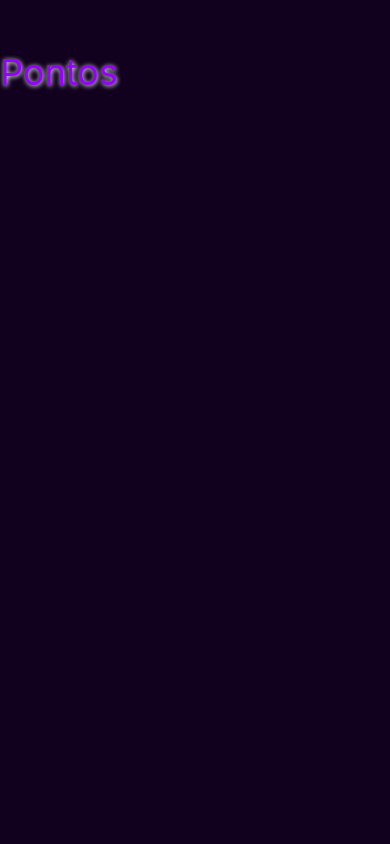
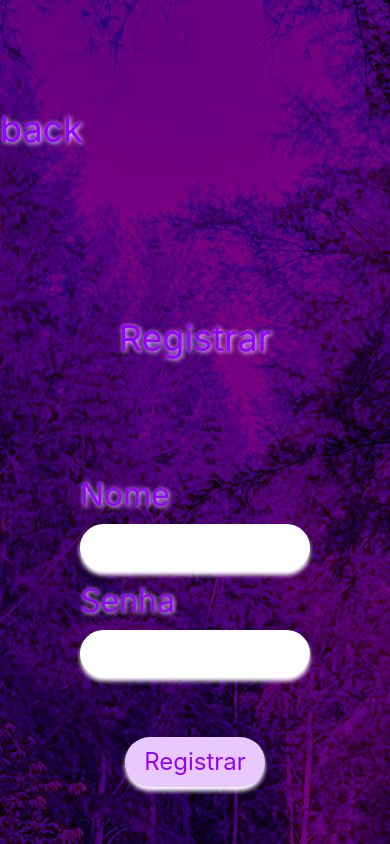
Before and after one commit to JulioSoUtfpr/Caminhada, a React Native app: screen /Register in a window 390 px wide. Before the commit this address had no page. Shown: the top 844 px of the page. Built offline with nearby package versions, Linux system fonts and the light colour scheme.

Commit message:
aorrige telas

```diff
--- a/App.js
+++ b/App.js
@@ -4,6 +4,8 @@ import LoginScreen from "./src/login/LoginScreen";
 import RegisterScreen from "./src/register/RegisterScreen";
 import PointsScreen from "./src/points/PointsScreen";
 import React from "react";
+import ConfigurationScreen from "./src/configuration/ConfigurationScreen";
+import MapScreen from "./src/map/MapScreen";
 
 const Stack = createNativeStackNavigator();
 
@@ -23,9 +25,11 @@ export default function App() {
           header: () => {},
         }}
       >
+        <Stack.Screen name="Login" component={LoginScreen} />
+        <Stack.Screen name="Register" component={RegisterScreen} />
+        <Stack.Screen name="Map" component={MapScreen} />
         <Stack.Screen name="Points" component={PointsScreen} />
-        <Stack.Screen name="Registrar" component={RegisterScreen} />
-        <Stack.Screen name="Login" component={LoginScreen} />
+        <Stack.Screen name="Configuration" component={ConfigurationScreen} />
       </Stack.Navigator>
     </NavigationContainer>
   );
--- a/db.json
+++ b/db.json
@@ -1,5 +1,5 @@
 {
-  "user": [
+  "users": [
     { "id": 1, "name": "user 1", "password": "123", "points": 10 },
     { "id": 2, "name": "user 2", "password": "123", "points": 20 }
   ]
--- a/src/configuration/ConfigurationScreen.js
+++ b/src/configuration/ConfigurationScreen.js
@@ -9,21 +9,17 @@ import {
 } from "react-native";
 
 const ConfigurationScreen = ({ navigation }) => {
-  const [name, setName] = useState("");
-  const [password, setPassword] = useState("");
-
   const handleLogout = () => {
-    console.log("Name:", name);
-    console.log("Password:", password);
+    navigation.navigate("Login");
   };
   const handleClear = () => {
-    console.log("register:");
+    console.log("clear");
   };
 
   const cover = require("../../assets/cover.jpg");
 
   return (
-    <ImageBackground source={cover} resizeMode="cover" style={styles.image}>
+    <View>
       <Text style={[styles.title]}>Configurações</Text>
       <View style={[styles.textBox]}>
         <View>
@@ -43,7 +39,7 @@ const ConfigurationScreen = ({ navigation }) => {
           </TouchableOpacity>
         </View>
       </View>
-    </ImageBackground>
+    </View>
   );
 };
 
@@ -74,7 +70,7 @@ const styles = StyleSheet.create({
     alignItems: "center",
     justifyContent: "center",
     borderRadius: 30,
-    width: 140,
+    width: 300,
     height: 50,
     marginTop: 50,
   },
--- a/src/firebaseConfig.js
+++ b/src/firebaseConfig.js
@@ -16,4 +16,4 @@ if (!firebase.apps.length) {
   firebase.initializeApp(firebaseConfig);
 }
 
-export default firebase;
+const db = firebase.firestore();
--- a/src/login/LoginScreen.js
+++ b/src/login/LoginScreen.js
@@ -1,4 +1,4 @@
-import React, { useState } from "react";
+import React, { useEffect, useState } from "react";
 import {
   View,
   Text,
@@ -7,17 +7,31 @@ import {
   TouchableOpacity,
   ImageBackground,
 } from "react-native";
+// import db from "../firebaseConfig";
 
 const LoginScreen = ({ navigation }) => {
   const [name, setName] = useState("");
   const [password, setPassword] = useState("");
 
+  // useEffect(() => {
+  //   function getData() {
+  //     db.collection("users")
+  //       .get()
+  //       .then((querySnapshot) => {
+  //         querySnapshot.forEach((doc) => {
+  //           console.log(`${doc.id} => ${doc.data()}`);
+  //         });
+  //       });
+  //   }
+
+  //   getData();
+  // }, []);
+
   const handleLogin = () => {
-    console.log("Name:", name);
-    console.log("Password:", password);
+    navigation.navigate("Map");
   };
   const handleRegister = () => {
-    console.log("register:");
+    navigation.navigate("Register");
   };
 
   const cover = require("../../assets/cover.jpg");
--- a/src/map/mapScreen.js
+++ b/src/map/mapScreen.js
@@ -6,51 +6,49 @@ import {
   StyleSheet,
   TouchableOpacity,
   ImageBackground,
+  Image,
 } from "react-native";
 
-const mapScreen = ({ navigation }) => {
-  const [name, setName] = useState("");
-  const [password, setPassword] = useState("");
-
+const MapScreen = ({ navigation }) => {
   const handlePoints = () => {
-    console.log("Name:", name);
-    console.log("Password:", password);
+    navigation.navigate("Points");
   };
   const handleConfig = () => {
-    console.log("register:");
+    navigation.navigate("Configuration");
   };
 
   const cover = require("../../assets/cover.jpg");
 
   return (
-    <ImageBackground source={cover} resizeMode="cover" style={styles.image}>
-      <Text style={[styles.title]}>Configurações</Text>
+    <View style={styles.content}>
+      <Image style={[styles.map]} source={require("../../assets/map.png")} />
       <View style={[styles.buttonBox]}>
         <TouchableOpacity
           style={[styles.button, styles.shadow]}
           onPress={handlePoints}
         >
-          <Text style={styles.buttonText}>Registrar</Text>
+          <Text style={styles.buttonText}>Pontos</Text>
         </TouchableOpacity>
         <TouchableOpacity
           style={[styles.button, styles.shadow]}
           onPress={handleConfig}
         >
-          <Text style={styles.buttonText}>Configurações</Text>
+          <Text style={styles.buttonText}>Config</Text>
         </TouchableOpacity>
       </View>
-    </ImageBackground>
+    </View>
   );
 };
 
 const styles = StyleSheet.create({
-  title: {
-    color: "#9500FF",
-    fontSize: 36,
-    marginTop: 50,
-    textShadowColor: "#FFFFFF",
-    textShadowOffset: { width: 1, height: 1 },
-    textShadowRadius: 5,
+  content: {
+    flexDirection: "column",
+    width: "100%",
+    display: "flex",
+    alignItems: "center",
+  },
+  map: {
+    height: "80%",
   },
   textBox: {
     flexDirection: "column",
@@ -64,7 +62,6 @@ const styles = StyleSheet.create({
     display: "flex",
     justifyContent: "space-around",
   },
-
   button: {
     backgroundColor: "#E8C8FF",
     alignItems: "center",
@@ -86,4 +83,4 @@ const styles = StyleSheet.create({
   },
 });
 
-export default mapScreen;
+export default MapScreen;
--- a/src/points/PointsScreen.js
+++ b/src/points/PointsScreen.js
@@ -4,15 +4,60 @@ import { View, Text, StyleSheet, TouchableOpacity } from "react-native";
 const PointsScreen = ({ navigation }) => {
   const [points, setPoints] = useState("");
 
+  // const getData = async () => {
+  //   try {
+  //     const response = fetch("http://localhost:3000/users");
+  //     const json = response.json();
+  //     console.log(json);
+  //   } catch (error) {
+  //     console.error(error);
+  //   }
+  // };
+  const getData = () => {
+    fetch("http://localhost:3000/users")
+      .then((response) => response.json())
+      .then((json) => {
+        console.log(json.points);
+      })
+      .catch((error) => {
+        console.error(error);
+      });
+  };
+
+  useEffect(() => {
+    getData();
+  }, []);
+
   return (
-    <View style={styles.image}>
+    <View style={styles.content}>
+      <Text style={[styles.back]} onPress={() => navigation.navigate("Map")}>
+        back
+      </Text>
       <Text style={[styles.title]}>Pontos</Text>
       <Text style={[styles.title]}>{points}</Text>
+      <Text style={[styles.title]} onPress={() => getData()}>
+        rq
+      </Text>
     </View>
   );
 };
 
 const styles = StyleSheet.create({
+  content: {
+    width: "100%",
+    display: "flex",
+    alignItems: "center",
+  },
+  back: {
+    width: "100%",
+    display: "flex",
+    color: "#9500FF",
+    fontSize: 36,
+    marginTop: 50,
+    textShadowColor: "#FFFFFF",
+    textShadowOffset: { width: 1, height: 1 },
+    textShadowRadius: 5,
+  },
   title: {
     color: "#9500FF",
     fontSize: 36,
--- a/src/register/RegisterScreen.js
+++ b/src/register/RegisterScreen.js
@@ -13,13 +13,16 @@ const RegisterScreen = ({ navigation }) => {
   const [password, setPassword] = useState("");
 
   const handleRegister = () => {
-    console.log("register:");
+    navigation.navigate("Map");
   };
 
   const cover = require("../../assets/cover.jpg");
 
   return (
     <ImageBackground source={cover} resizeMode="cover" style={styles.image}>
+      <Text style={[styles.back]} onPress={() => navigation.navigate("Login")}>
+        back
+      </Text>
       <Text style={[styles.title]}>Registrar</Text>
       <View style={[styles.content]}>
         <View style={[styles.textBox]}>
@@ -55,6 +58,16 @@ const RegisterScreen = ({ navigation }) => {
 };
 
 const styles = StyleSheet.create({
+  back: {
+    width: "100%",
+    display: "flex",
+    color: "#9500FF",
+    fontSize: 36,
+    marginTop: 50,
+    textShadowColor: "#FFFFFF",
+    textShadowOffset: { width: 1, height: 1 },
+    textShadowRadius: 5,
+  },
   image: {
     flex: 1,
     justifyContent: "space-around",
```
Also changed, not shown: assets/map.png (added), 1 other file (tests, documents, lock files or other folders).
